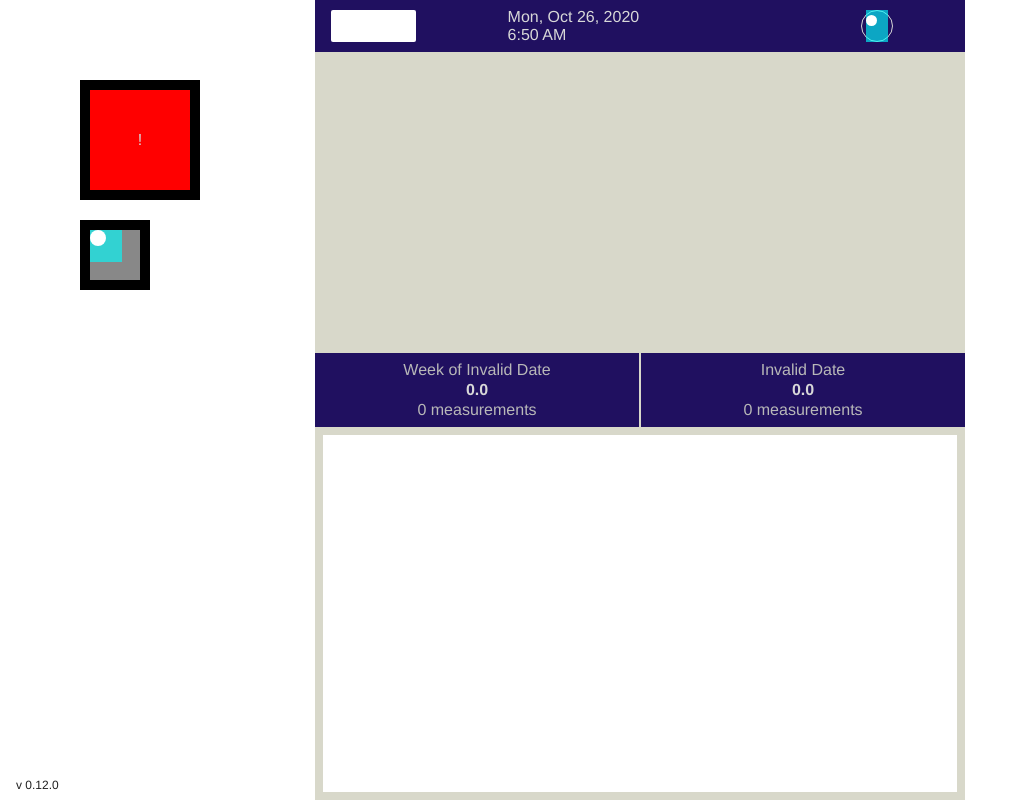
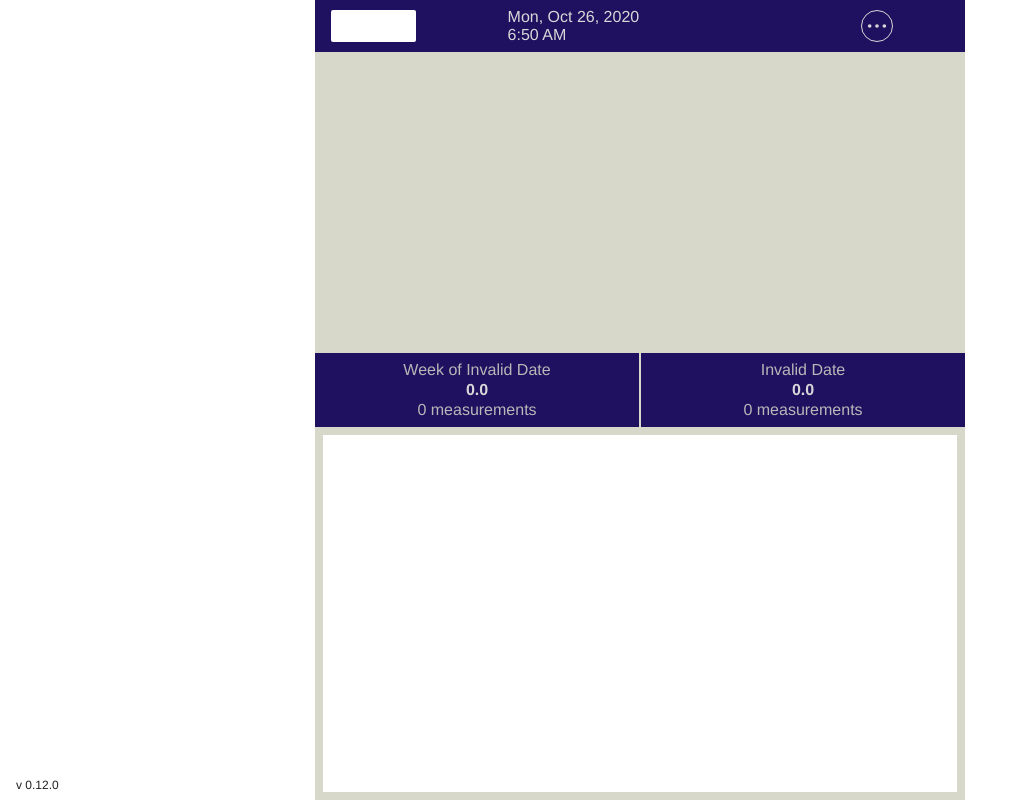
Before and after one commit to philrmass/weight-tracker, a React app: page / in a window 1280 px wide. Shown: the whole page, without its empty margins (0-1012 px from the left). Built offline with nearby package versions, Linux system fonts and the light colour scheme; the HTML template or start-up script is replaced by a standard one.

Commit message:
define all icons

```diff
--- a/src/components/Average.js
+++ b/src/components/Average.js
@@ -3,6 +3,7 @@ import PropTypes from 'prop-types';
 
 import { getRangeGoal } from '../utilities/averages';
 import styles from '../styles/Average.module.css';
+import Icon from './Icon';
 
 function Average({
   data = { at: 0, weight: 0, items: [], average: 0 },
@@ -17,12 +18,17 @@ function Average({
     }
 
     const diff = data.average - goalWeight;
-    const sign = diff > 0 ? '+' : '-';
+    const iconName = diff < 0 ? 'arrowUp' : 'arrowDown';
+    //??? use defined colors
+    const iconColor = diff < 0 ? 'red' : 'green';
     const value = Math.abs(diff).toFixed(1);
 
     return (
       <div className={styles.diff}>
-        {`${sign} ${value}`}
+        <div className={styles.icon}>
+          <Icon name={iconName} color={iconColor} />
+        </div>
+        {`${value}`}
       </div>
     );
   }
--- a/src/components/Icon.js
+++ b/src/components/Icon.js
@@ -3,55 +3,49 @@ import PropTypes from 'prop-types';
 
 import styles from '../styles/Icon.module.css';
 
-//??? fill defined as white by outer svg definition
-//??? try defining icon color differently in two places
-//??? transparent or undefined background
-
 const symbols = {
-  circle: (
-    <circle cx='50' cy='50' r='50' fill='#ffffff' />
+  close: (
+    <polygon points='27,30 12,15 15,12 30,27 45,12 48,15 33,30 48,45 45,48 30,33 15,48 12,45' />
+  ),
+  arrowUp: (
+    <polygon points='25,30 25,55 35,55 35,30 55,30 30,5 5,30' />
+  ),
+  arrowDown: (
+    <polygon points='25,30 25,5 35,5 35,30 55,30 30,55 5,30' />
+  ),
+  threeDots: (
+    <g>
+      <circle cx='10' cy='30' r='5' />
+      <circle cx='30' cy='30' r='5' />
+      <circle cx='50' cy='30' r='5' />
+    </g>
   ),
 };
-//return (<rect x='5%' y='5%' width='90%' height='90%' strokeWidth='5%' stroke={stroke} fill={color} />);
-//return (<polygon points='5,95 95,95 50,5' strokeWidth='5%' stroke={stroke} fill={color} />);
-//return (<polygon points='50,95 90,50 50,5 10,50' strokeWidth='5%' stroke={stroke} fill={color} />);
-/*
-return (<polygon
-      points='50,0 38.8,34.5 2.4,34.5 31.8,55.9 20.6,90.5 50,69.1 79.4,90.5 68.2,55.9 97.6,34.5 61.2,34.5'
-      strokeWidth='5%'
-      stroke={stroke}
-      fill={color}/>);
-return (<polygon
-      points='98,50 74,91.6 26,91.6 2,50 26,8.4 74,8.4'
-      strokeWidth='5%'
-      stroke={stroke}
-      fill={color}/>);
-*/
 
 function Icon({
   name,
-  size = 32,
+  color = '#ffffff',
 }) {
-  const sizePx = `${size}px`;
-  const style = { width: sizePx, height: sizePx };
   const symbol = symbols[name];
 
   if (!symbol) {
     return <div className={styles.error}>!</div>;
   }
 
+  const style = { fill: color };
+
   return (
-    <main className={styles.main} style={style}>
-      <svg width='100%' height='100%' viewBox='0 0 200 200'>
+    <div style={style}>
+      <svg width='100%' height='100%' viewBox='0 0 60 60'>
         {symbol}
       </svg>
-    </main>
+    </div>
   );
 }
 
 Icon.propTypes = {
   name: PropTypes.string.isRequired,
-  size: PropTypes.number,
+  color: PropTypes.string,
 };
 
 export default Icon;
--- a/src/components/Input.js
+++ b/src/components/Input.js
@@ -60,18 +60,8 @@ function Input({
       </div>
       <div className={styles.buttons}>
         <button onClick={() => setOptionsOpen(true)}>
-          <Icon name='circle' />
+          <Icon name='threeDots' color='currentColor' />
         </button>
-      </div>
-      <div className={styles.iconTest}>
-        <div className={styles.iconWrap}>
-          <Icon name='square'/>
-        </div>
-      </div>
-      <div className={styles.iconTest2}>
-        <div className={styles.iconWrap2}>
-          <Icon name='circle'/>
-        </div>
       </div>
     </main>
   );
--- a/src/components/Weights.js
+++ b/src/components/Weights.js
@@ -5,6 +5,7 @@ import PropTypes from 'prop-types';
 import { getDate, getTime } from '../utilities/time';
 import { removeWeight } from '../redux/weights/actions';
 import styles from '../styles/Weights.module.css';
+import Icon from './Icon';
 
 function Weights({
   weights,
@@ -29,7 +30,7 @@ function Weights({
         </div>
         <div className={styles.buttons}>
           <button onClick={() => removeWeight(value.at)}>
-            x
+            <Icon name='close' color='currentColor' />
           </button>
         </div>
       </li>
--- a/src/styles/Average.module.css
+++ b/src/styles/Average.module.css
@@ -13,13 +13,20 @@
   padding: 2px;
   color: var(--color-accent);
   font-weight: bold;
+  display: flex;
 }
 
 .diff {
   margin-left: var(--size-1);
-  display: inline-block;
+  display: flex;
 }
 
 .measurements {
   color: var(--color-accent-light);
 }
+
+.icon {
+  width: 1em;
+  height: 1em;
+  margin-right: var(--size-0);
+}
--- a/src/styles/Icon.module.css
+++ b/src/styles/Icon.module.css
@@ -1,7 +1,3 @@
-.main {
-  background: #00ffffa0;
-}
-
 .error {
   width: 100%;
   height: 100%;
--- a/src/styles/Input.module.css
+++ b/src/styles/Input.module.css
@@ -32,31 +32,3 @@
 .fileInput {
   display: none;
 }
-
-.iconTest {
-  position: fixed;
-  top: 80px;
-  left: 80px;
-  padding: 10px;
-  background: #000;
-}
-
-.iconWrap {
-  height: 100px;
-  width: 100px;
-  background: #888;
-}
-
-.iconTest2 {
-  position: fixed;
-  top: 220px;
-  left: 80px;
-  padding: 10px;
-  background: #000;
-}
-
-.iconWrap2 {
-  height: 50px;
-  width: 50px;
-  background: #888;
-}
--- a/src/styles/index.css
+++ b/src/styles/index.css
@@ -51,9 +51,6 @@ button {
   border: 1px solid var(--color-button);
   border-radius: 50%;
   color: var(--color-button);
-  display: flex;
-  justify-content: center;
-  align-items: center;
 }
 
 button:hover {
```
Also changed, not shown: 1 other file (tests, documents, lock files or other folders).
